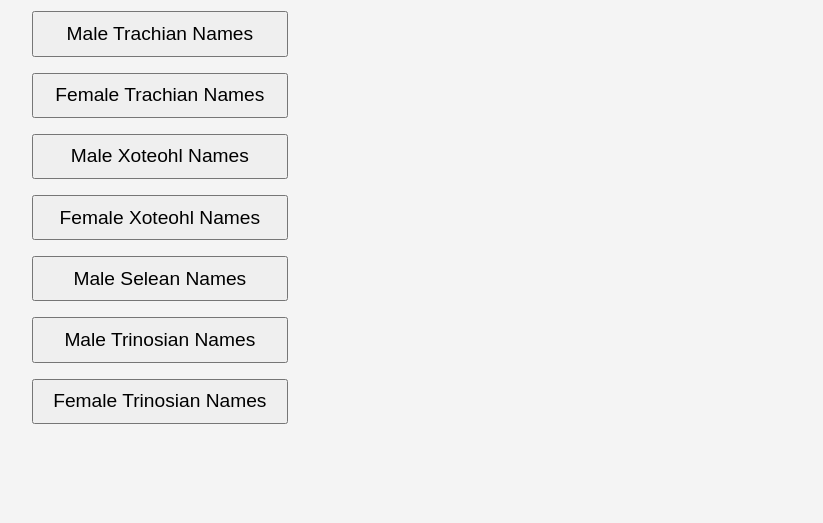
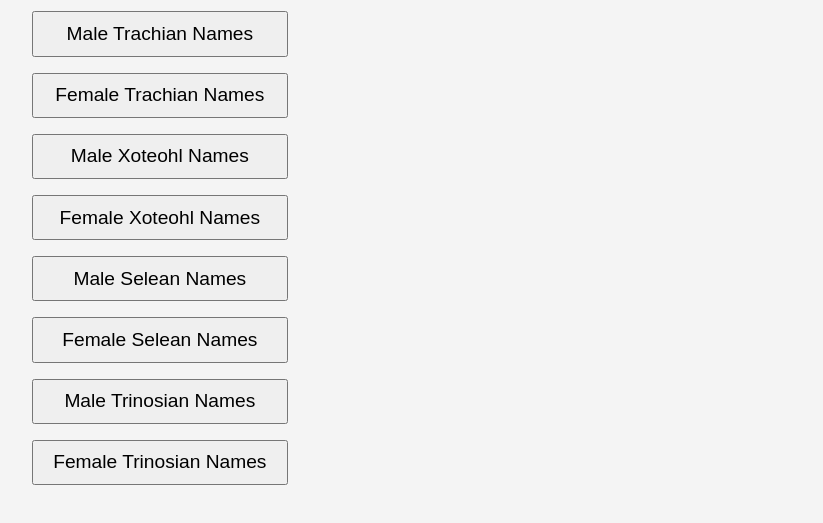
Before and after one commit to 7GCraft/name-generators, a plain HTML site: page index.html in a window 1280 px wide. Shown: the part 111-634 px from the top of the page, without its empty margins (0-823 px from the left). Drawn offline with Linux system fonts and the light colour scheme.

Commit message:
Add Selean female name

```diff
--- a/index.html
+++ b/index.html
@@ -60,6 +60,7 @@
             <button onclick="generateNames('xoteohl', 'male')">Male Xoteohl Names</button>
             <button onclick="generateNames('xoteohl', 'female')">Female Xoteohl Names</button>
             <button onclick="generateNames('selean', 'male')">Male Selean Names</button>
+            <button onclick="generateNames('selean', 'female')">Female Selean Names</button>
             <button onclick="generateNames('trinosian', 'male')">Male Trinosian Names</button>
             <button onclick="generateNames('trinosian', 'female')">Female Trinosian Names</button>
         </div>
--- a/names.json
+++ b/names.json
@@ -81,7 +81,6 @@
         "male": [
             "Petrich",
             "Merevith",
-            "Gênvur",
             "Rêthver",
             "Vilhel",
             "Egelvin",
@@ -89,7 +88,11 @@
             "Elrêt",
             "Farman",
             "Thêdver",
-            "Nîgûl"
+            "Nîgûl",
+            "Felgil"
+        ],
+        "female": [
+            "Gênvur"
         ]
     },
     "trinosian": {
```
